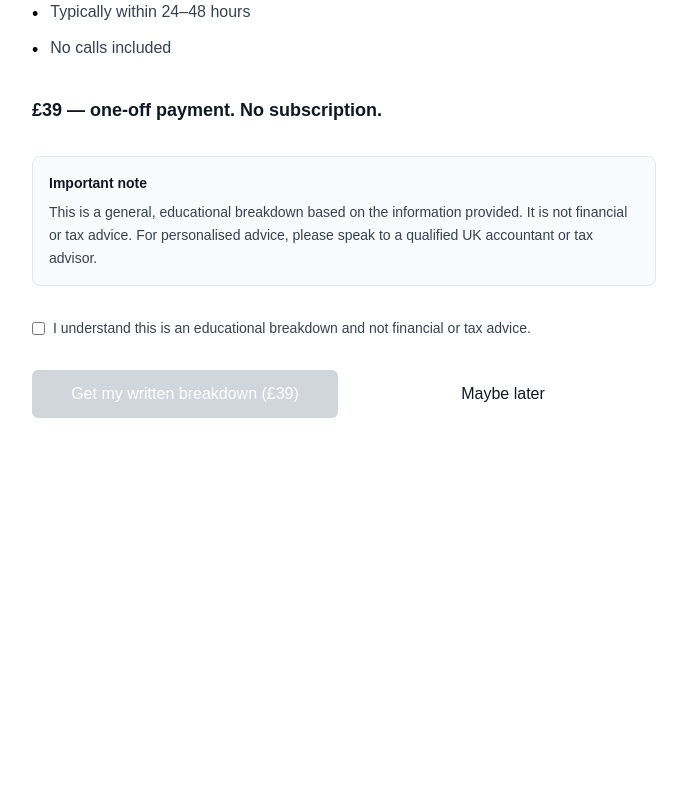
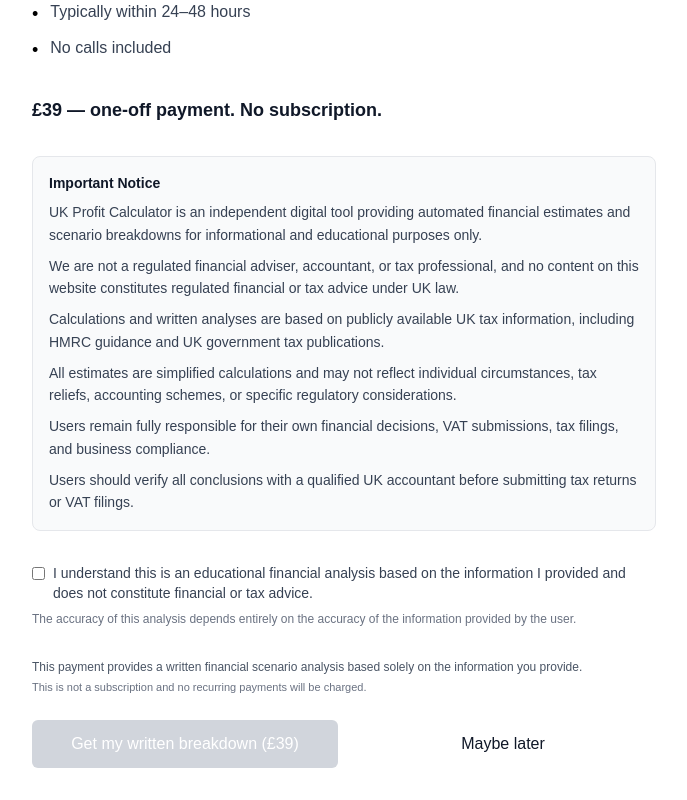
Before and after one commit to NZR138/saas-calculator, a Next.js app: page /written-breakdown in a window 1280 px wide. Shown: the part 1099-1899 px from the top of the page, without its empty margins (296-983 px from the left). Before the commit the page ends 1549 px from the top, so only its background shows below. Built offline with nearby package versions, Linux system fonts and the light colour scheme; no server answers.

Commit message:
ui: add payment transparency line to reduce chargebacks

```diff
--- a/app/written-breakdown/page.tsx
+++ b/app/written-breakdown/page.tsx
@@ -330,12 +330,34 @@
         </section>
 
         <section className="mb-8 p-4 bg-gray-50 rounded-lg border border-gray-200">
-          <h3 className="text-sm font-semibold text-gray-900 mb-2">Important note</h3>
-          <p className="text-sm text-gray-700 leading-relaxed">
-            This is a general, educational breakdown based on the information provided.
-            It is not financial or tax advice.
-            For personalised advice, please speak to a qualified UK accountant or tax advisor.
-          </p>
+          <h3 className="text-sm font-semibold text-gray-900 mb-2">Important Notice</h3>
+          <div className="space-y-2 text-sm text-gray-700 leading-relaxed">
+            <p>
+              UK Profit Calculator is an independent digital tool providing automated financial
+              estimates and scenario breakdowns for informational and educational purposes only.
+            </p>
+            <p>
+              We are not a regulated financial adviser, accountant, or tax professional, and no
+              content on this website constitutes regulated financial or tax advice under UK law.
+            </p>
+            <p>
+              Calculations and written analyses are based on publicly available UK tax
+              information, including HMRC guidance and UK government tax publications.
+            </p>
+            <p>
+              All estimates are simplified calculations and may not reflect individual
+              circumstances, tax reliefs, accounting schemes, or specific regulatory
+              considerations.
+            </p>
+            <p>
+              Users remain fully responsible for their own financial decisions, VAT submissions,
+              tax filings, and business compliance.
+            </p>
+            <p>
+              Users should verify all conclusions with a qualified UK accountant before
+              submitting tax returns or VAT filings.
+            </p>
+          </div>
         </section>
 
         <section className="mb-8">
@@ -347,9 +369,24 @@
               className="mt-1"
             />
             <span className="text-sm text-gray-700">
-              I understand this is an educational breakdown and not financial or tax advice.
+              I understand this is an educational financial analysis based on the information I
+              provided and does not constitute financial or tax advice.
             </span>
           </label>
+          <p className="mt-2 text-xs text-gray-500">
+            The accuracy of this analysis depends entirely on the accuracy of the information
+            provided by the user.
+          </p>
+        </section>
+
+        <section className="mb-6">
+          <p className="text-xs text-gray-600">
+            This payment provides a written financial scenario analysis based solely on the
+            information you provide.
+          </p>
+          <p className="mt-1 text-[11px] text-gray-500">
+            This is not a subscription and no recurring payments will be charged.
+          </p>
         </section>
 
         <section className="flex gap-3">
```
